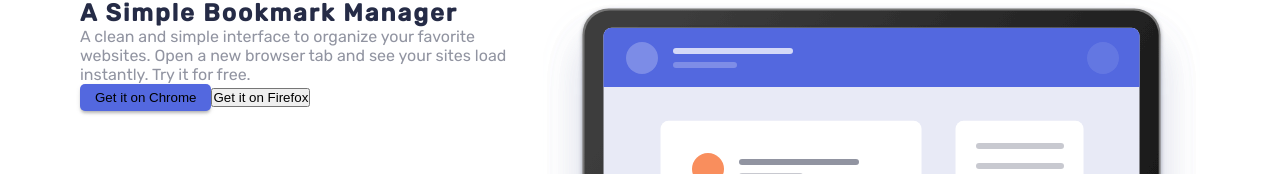
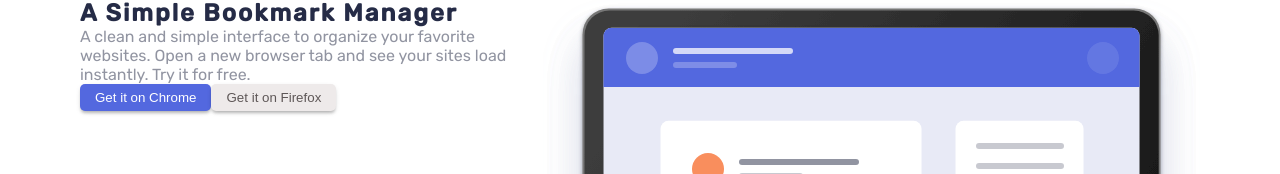
Before and after one commit to Z11mm/bookmark-landing-page, a React (Create React App) app: page / in a window 1280 px wide. Shown: the part 155-329 px from the top of the page. Built offline with nearby package versions, Linux system fonts and the light colour scheme.

Commit message:
Style: Add hero button styles

```diff
--- a/src/assets/css/main.css
+++ b/src/assets/css/main.css
@@ -26,7 +26,7 @@
   .hero p {
     color: #9194a1; }
 
-.nav-btn, .btn-chrome {
+.nav-btn, .btn-chrome, .btn-firefox {
   border-radius: 5px;
   box-shadow: 0 1px 4px -4px rgba(0, 0, 0, 0.2), 0 2px 6px -2px rgba(0, 0, 0, 0.2), 0 3px 3px -1px rgba(0, 0, 0, 0.2);
   outline: none;
@@ -39,7 +39,13 @@
 
 .btn-chrome {
   padding: 6px 15px;
-  background-color: #5368df; }
+  background-color: #5368df;
+  color: #fff; }
+
+.btn-firefox {
+  padding: 6px 15px;
+  background-color: #eeeaea;
+  color: #5e5757; }
 
 * {
   padding: 0;
--- a/src/scss/_button.scss
+++ b/src/scss/_button.scss
@@ -12,11 +12,19 @@
   @extend %btn;
   background-color: $soft-red;
   color: #fff;
-  // padding: 5px 15px;
 }
 
 .btn-chrome {
   @extend %btn;
   padding: 6px 15px;
   background-color: $soft-blue;
+  color: #fff;
 }
+
+.btn-firefox {
+  @extend %btn;
+  padding: 6px 15px;
+  background-color: #eeeaea;
+  color: #5e5757;
+  // font-weight: 500;
+}
```
